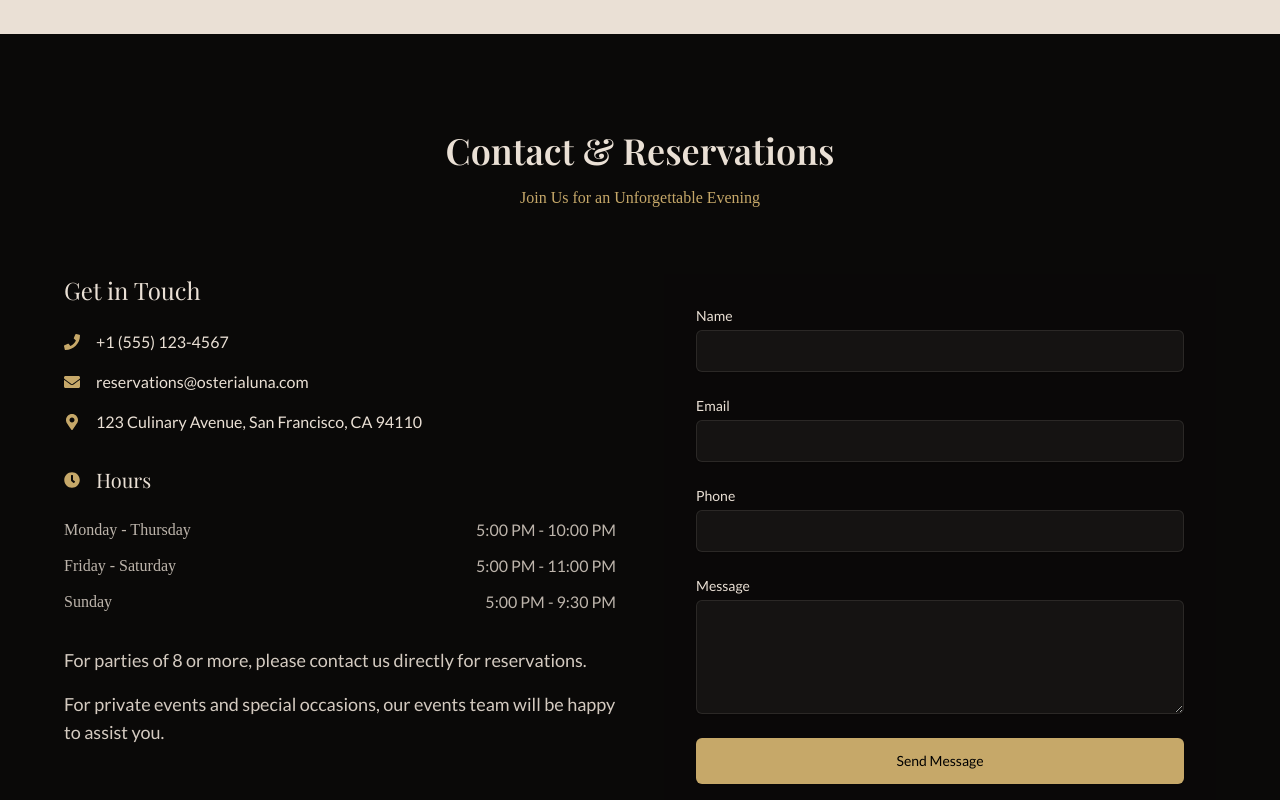
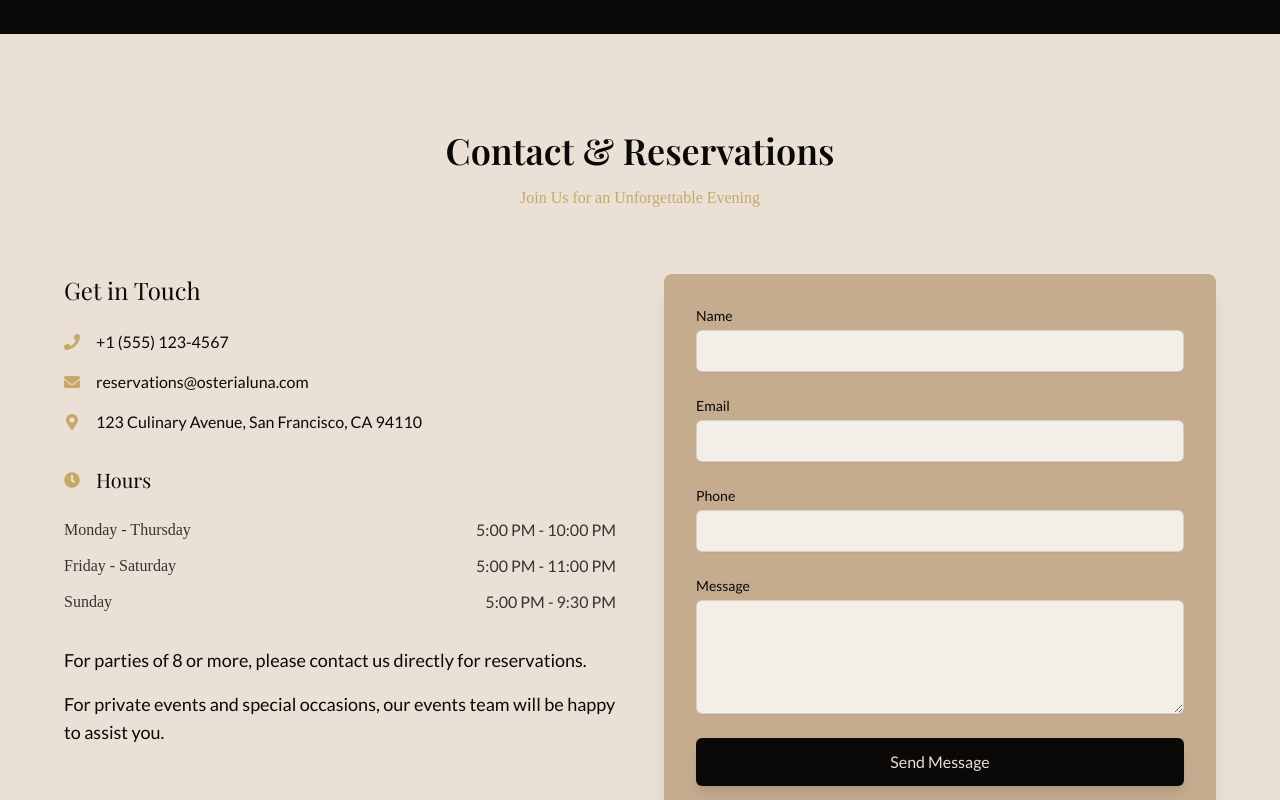
Before and after one commit to FanWebstudio/osteria-luna, a React (Vite) app: page / in a window 1280 px wide. Shown: the part 7040-7840 px from the top of the page. Built offline with nearby package versions, Linux system fonts and the light colour scheme; a web font is replaced by a local one.

Commit message:
style: enhance form and gallery appearance
- Update contact form background to antique color
- Improve form input styling with light theme
- Enhance submit button contrast and interactions
- Update gallery background to rich black

```diff
--- a/src/components/Contact.jsx
+++ b/src/components/Contact.jsx
@@ -55,10 +55,10 @@ function Contact() {
   };
 
   return (
-    <section id="contact" className="section-padding bg-rich-black">
+    <section id="contact" className="section-padding bg-cream">
       <div className="container-custom">
         <div className="text-center mb-16 space-y-4">
-          <h2 className="heading-lg">Contact & Reservations</h2>
+          <h2 className="heading-lg text-rich-black">Contact & Reservations</h2>
           <p className="font-accent text-gold">Join Us for an Unforgettable Evening</p>
         </div>
 
@@ -72,12 +72,12 @@ function Contact() {
             className="space-y-8"
           >
             <div className="space-y-6">
-              <h3 className="font-display text-2xl text-cream">Get in Touch</h3>
+              <h3 className="font-display text-2xl text-rich-black">Get in Touch</h3>
 
               <div className="space-y-4">
                 <a
                   href={`tel:${contactInfo.phone}`}
-                  className="flex items-center gap-4 text-cream hover:text-gold transition-colors"
+                  className="flex items-center gap-4 text-rich-black hover:text-gold transition-colors"
                 >
                   <FaPhone className="text-gold" />
                   <span>{contactInfo.phone}</span>
@@ -85,13 +85,13 @@ function Contact() {
 
                 <a
                   href={`mailto:${contactInfo.email}`}
-                  className="flex items-center gap-4 text-cream hover:text-gold transition-colors"
+                  className="flex items-center gap-4 text-rich-black hover:text-gold transition-colors"
                 >
                   <FaEnvelope className="text-gold" />
                   <span>{contactInfo.email}</span>
                 </a>
 
-                <div className="flex items-start gap-4 text-cream">
+                <div className="flex items-start gap-4 text-rich-black">
                   <FaMapMarkerAlt className="text-gold flex-shrink-0 mt-1" />
                   <span>{contactInfo.address}</span>
                 </div>
@@ -101,12 +101,12 @@ function Contact() {
             <div className="space-y-6">
               <div className="flex items-center gap-4">
                 <FaClock className="text-gold" />
-                <h3 className="font-display text-xl text-cream">Hours</h3>
+                <h3 className="font-display text-xl text-rich-black">Hours</h3>
               </div>
 
               <div className="space-y-3">
                 {Object.entries(contactInfo.hours).map(([day, hours]) => (
-                  <div key={day} className="flex justify-between text-cream/80">
+                  <div key={day} className="flex justify-between text-rich-black/80">
                     <span className="font-accent">{day}</span>
                     <span>{hours}</span>
                   </div>
@@ -115,10 +115,10 @@ function Contact() {
             </div>
 
             <div className="space-y-4">
-              <p className="text-body">
+              <p className="text-body text-rich-black">
                 For parties of 8 or more, please contact us directly for reservations.
               </p>
-              <p className="text-body">
+              <p className="text-body text-rich-black">
                 For private events and special occasions, our events team will be happy to assist you.
               </p>
             </div>
@@ -130,11 +130,11 @@ function Contact() {
             initial={{ opacity: 0, x: 20 }}
             animate={inView ? { opacity: 1, x: 0 } : { opacity: 0, x: 20 }}
             transition={{ duration: 0.5 }}
-            className="bg-rich-black/30 p-8"
+            className="bg-antique p-8 rounded-lg shadow-xl"
           >
             <form onSubmit={handleSubmit} className="grid grid-cols-1 gap-6">
               <div>
-                <label htmlFor="name" className="block text-sm font-medium text-cream">
+                <label htmlFor="name" className="block text-sm font-medium text-rich-black">
                   Name
                 </label>
                 <input
@@ -144,11 +144,11 @@ function Contact() {
                   value={formData.name}
                   onChange={handleChange}
                   required
-                  className="mt-1 block w-full rounded-md bg-cream/5 border-cream/10 text-cream shadow-sm focus:border-gold focus:ring-gold"
+                  className="mt-1 block w-full rounded-md bg-white/80 border-warm-gray/20 text-rich-black shadow-sm focus:border-gold focus:ring-gold placeholder-warm-gray/60"
                 />
               </div>
               <div>
-                <label htmlFor="email" className="block text-sm font-medium text-cream">
+                <label htmlFor="email" className="block text-sm font-medium text-rich-black">
                   Email
                 </label>
                 <input
@@ -158,11 +158,11 @@ function Contact() {
                   value={formData.email}
                   onChange={handleChange}
                   required
-                  className="mt-1 block w-full rounded-md bg-cream/5 border-cream/10 text-cream shadow-sm focus:border-gold focus:ring-gold"
+                  className="mt-1 block w-full rounded-md bg-white/80 border-warm-gray/20 text-rich-black shadow-sm focus:border-gold focus:ring-gold placeholder-warm-gray/60"
                 />
               </div>
               <div>
-                <label htmlFor="phone" className="block text-sm font-medium text-cream">
+                <label htmlFor="phone" className="block text-sm font-medium text-rich-black">
                   Phone
                 </label>
                 <input
@@ -171,11 +171,11 @@ function Contact() {
                   id="phone"
                   value={formData.phone}
                   onChange={handleChange}
-                  className="mt-1 block w-full rounded-md bg-cream/5 border-cream/10 text-cream shadow-sm focus:border-gold focus:ring-gold"
+                  className="mt-1 block w-full rounded-md bg-white/80 border-warm-gray/20 text-rich-black shadow-sm focus:border-gold focus:ring-gold placeholder-warm-gray/60"
                 />
               </div>
               <div>
-                <label htmlFor="message" className="block text-sm font-medium text-cream">
+                <label htmlFor="message" className="block text-sm font-medium text-rich-black">
                   Message
                 </label>
                 <textarea
@@ -185,24 +185,35 @@ function Contact() {
                   value={formData.message}
                   onChange={handleChange}
                   required
-                  className="mt-1 block w-full rounded-md bg-cream/5 border-cream/10 text-cream shadow-sm focus:border-gold focus:ring-gold"
+                  className="mt-1 block w-full rounded-md bg-white/80 border-warm-gray/20 text-rich-black shadow-sm focus:border-gold focus:ring-gold placeholder-warm-gray/60"
                 />
               </div>
               <div>
                 <button
                   type="submit"
                   disabled={isSubmitting}
-                  className="w-full flex justify-center py-3 px-4 border border-transparent rounded-md shadow-sm text-sm font-medium text-black bg-gold hover:bg-gold/90 focus:outline-none focus:ring-2 focus:ring-offset-2 focus:ring-gold disabled:opacity-50"
+                  className={`
+                    w-full px-6 py-3 rounded-md text-cream font-medium
+                    transition-all duration-300 shadow-lg
+                    ${isSubmitting
+                      ? 'bg-warm-gray cursor-not-allowed opacity-70'
+                      : 'bg-rich-black hover:bg-dark-olive hover:shadow-xl active:transform active:scale-95'
+                    }
+                  `}
                 >
                   {isSubmitting ? 'Sending...' : 'Send Message'}
                 </button>
+                {submitStatus === 'success' && (
+                  <p className="mt-4 text-sm text-dark-olive font-medium">
+                    Thank you for your message. We'll get back to you soon!
+                  </p>
+                )}
+                {submitStatus === 'error' && (
+                  <p className="mt-4 text-sm text-red-600 font-medium">
+                    There was an error sending your message. Please try again.
+                  </p>
+                )}
               </div>
-              {submitStatus === 'success' && (
-                <div className="text-green-400 text-sm">Message sent successfully!</div>
-              )}
-              {submitStatus === 'error' && (
-                <div className="text-red-400 text-sm">Failed to send message. Please try again.</div>
-              )}
             </form>
           </motion.div>
         </div>
--- a/src/components/Gallery.jsx
+++ b/src/components/Gallery.jsx
@@ -71,7 +71,7 @@ export default function Gallery() {
   });
 
   return (
-    <section id="gallery" className="py-20 bg-cream">
+    <section id="gallery" className="py-20 bg-rich-black">
       <div className="max-w-7xl mx-auto px-4">
         <motion.div
           ref={ref}
@@ -81,7 +81,7 @@ export default function Gallery() {
           className="space-y-12"
         >
           <div className="text-center">
-            <h2 className="text-4xl font-display text-rich-black">
+            <h2 className="text-4xl font-display text-cream">
               Gallery
             </h2>
           </div>
```
